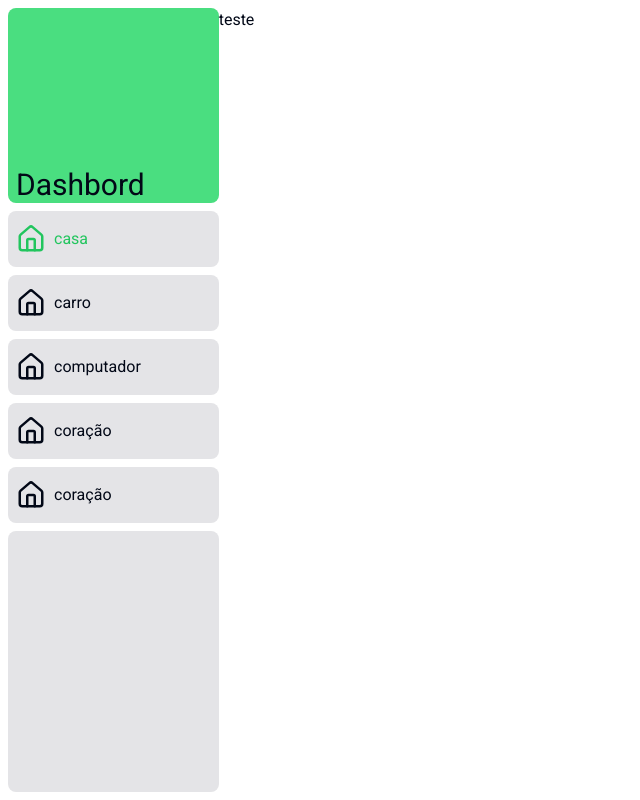
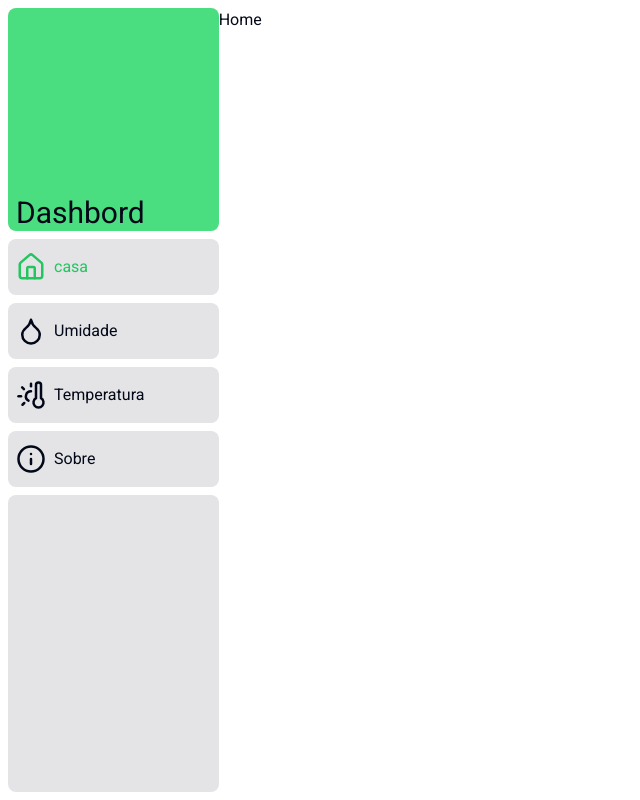
Before and after one commit to 1Edum/ta-dashbord, a Next.js app: page / in a window 1280 px wide. Shown: the whole page, without its empty margins (0-640 px from the left). Built offline with nearby package versions, Linux system fonts and the light colour scheme.

Commit message:
sheat: add pages

```diff
--- a/app/_components/nav-links.tsx
+++ b/app/_components/nav-links.tsx
@@ -1,21 +1,20 @@
 'use client'
 
 import React from "react";
-import { HomeIcon } from "lucide-react";
+import { HomeIcon, DropletIcon, ThermometerSunIcon, InfoIcon } from "lucide-react";
 import Link from 'next/link';
 import clsx from "clsx";
 import { usePathname } from 'next/navigation';
 
 const linksIcons = [
   { name: "casa", icon: <HomeIcon size={30} />, href: "/" },
-  { name: "carro", icon: <HomeIcon size={30} />, href: "/test" },
-  { name: "computador", icon: <HomeIcon size={30} />, href: "/tes" },
-  { name: "coração", icon: <HomeIcon size={30} />, href: "/te" },
-  { name: "coração", icon: <HomeIcon size={30} />, href: "/tte" },
+  { name: "Umidade", icon: <DropletIcon size={30} />, href: "/umidade" },
+  { name: "Temperatura", icon: <ThermometerSunIcon size={30} />, href: "/temperatura" },
+  { name: "Sobre", icon: <InfoIcon size={30} />, href: "/sobre" },
 ];
 
 
-export default function NavLinks( { status = 'paid' }) {
+export default function NavLinks() {
   const pathname = usePathname();
   return (
     <div className='flex  md:flex-col w-full gap-2'>
@@ -24,9 +23,9 @@ export default function NavLinks( { status = 'paid' }) {
           <Link
           key={link.name}
           href={link.href}
-          className={clsx('rounded-lg  w-full flex md:p-2 gap-x-2 items-center bg-zinc-200 h-10 md:h-14',
+          className={clsx('rounded-lg  w-full flex md:p-2 gap-x-2 items-center bg-zinc-200 h-10 md:h-14 hover:bg-green-400 ',
           {
-            'text-green-500': pathname === link.href,
+            'text-green-500 hover:text-white': pathname === link.href,
           },
 
           )}
--- a/app/page.tsx
+++ b/app/page.tsx
@@ -1,9 +1,9 @@
-import Sidebar from "./_components/sidebar";
+
 
 export default function Home() {
   return (
     <div>
-      <h1>teste</h1>
+      <h1>Home</h1>
     </div>
   );
 }
--- /dev/null
+++ b/app/sobre/page.tsx
@@ -0,0 +1,9 @@
+import React from 'react'
+
+function Sobre() {
+  return (
+    <div>Sobre</div>
+  )
+}
+
+export default Sobre
--- /dev/null
+++ b/app/temperatura/page.tsx
@@ -0,0 +1,9 @@
+import React from 'react'
+
+function Temperatura() {
+  return (
+    <div>Temperatura</div>
+  )
+}
+
+export default Temperatura
--- a/app/teste/page.tsx
+++ /dev/null
@@ -1,9 +0,0 @@
-import React from 'react'
-
-function page() {
-  return (
-    <div>TEste</div>
-  )
-}
-
-export default page
--- /dev/null
+++ b/app/umidade/page.tsx
@@ -0,0 +1,9 @@
+import React from 'react'
+
+function Umidade() {
+  return (
+    <div> Umidade</div>
+  )
+}
+
+export default Umidade
--- a/package.json
+++ b/package.json
@@ -9,6 +9,7 @@
     "lint": "next lint"
   },
   "dependencies": {
+    "apexcharts": "^3.49.1",
     "class-variance-authority": "^0.7.0",
     "clsx": "^2.1.1",
     "eslint-plugin-import": "^2.29.1",
```
Also changed, not shown: 1 other file (tests, documents, lock files or other folders).
